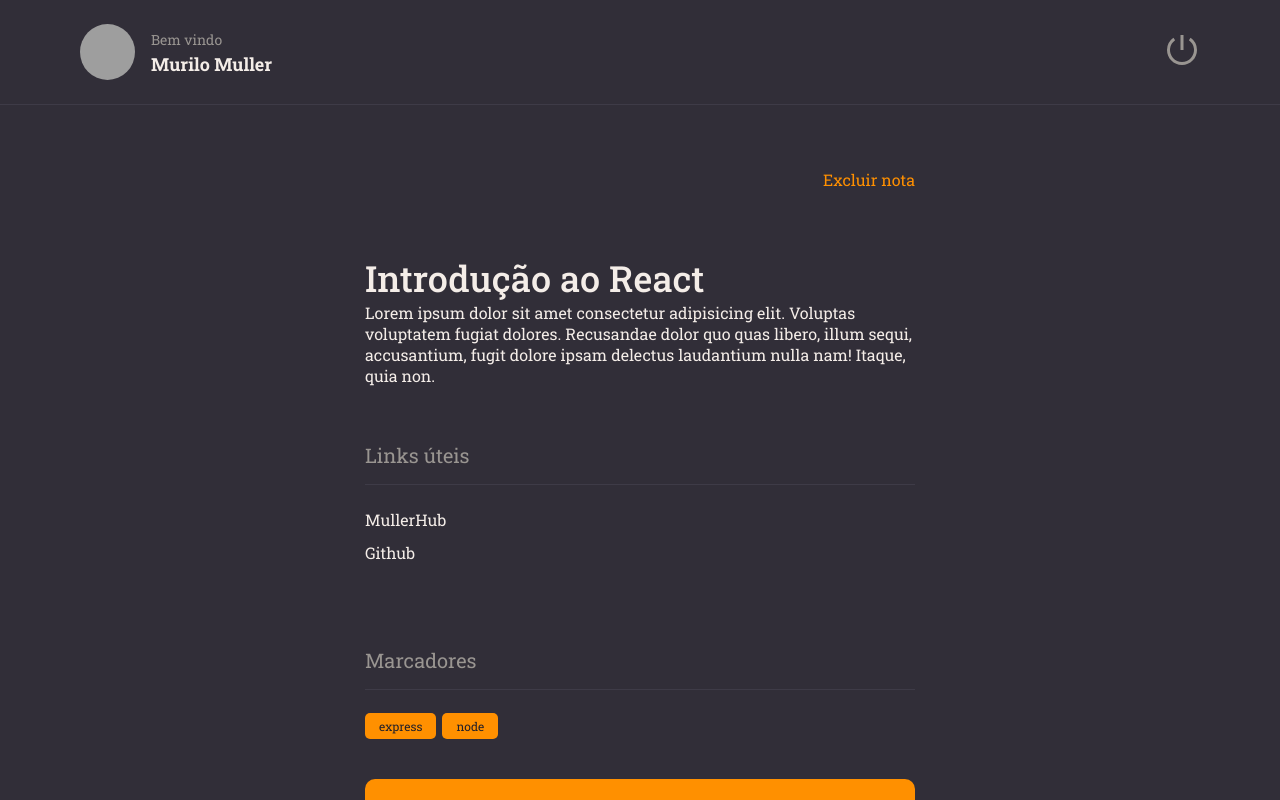
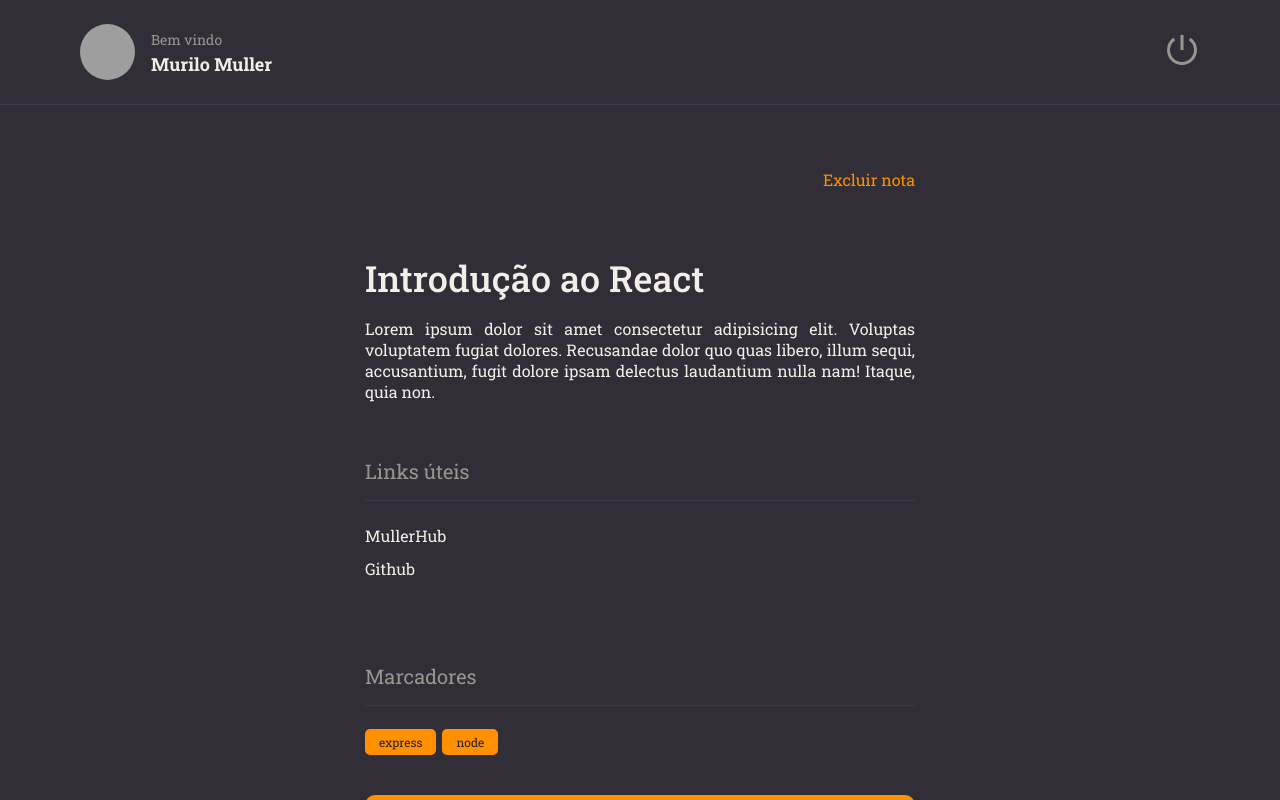
Before and after one commit to MullerHub/Rocketseat-Explorer, a React (Vite) app in the folder Stage0901/RocketNotes/: page / in a window 1280 px wide. Built offline with nearby package versions, Linux system fonts and the light colour scheme; grey boxes are pictures that could not be loaded.

Commit message:
ButtonText add

```diff
--- a/Stage0901/RocketNotes/src/pages/Details/styles.js
+++ b/Stage0901/RocketNotes/src/pages/Details/styles.js
@@ -44,4 +44,10 @@ export const Content = styled.div`
     font-weight: 500;
     padding-top: 64px;
   }
+
+  > p {
+    font-size: 16px;
+    margin-top: 16px;
+    text-align: justify;
+  }
 `
```
